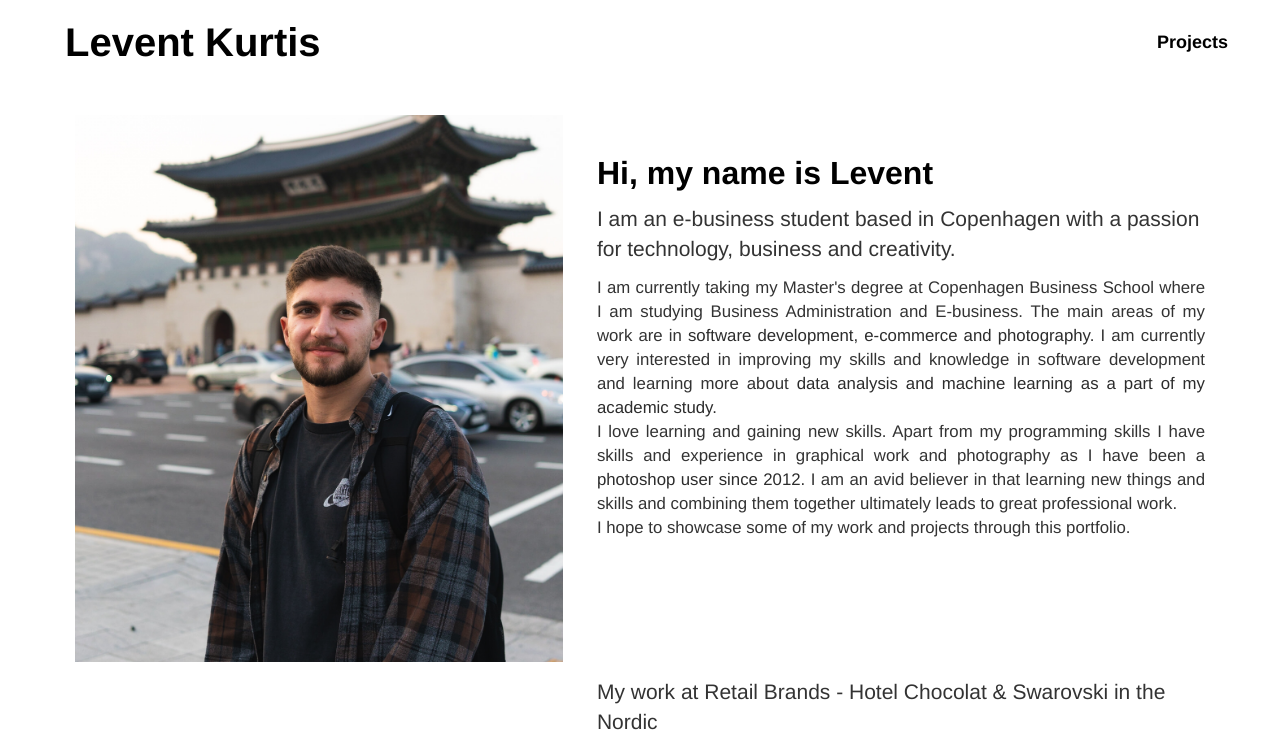
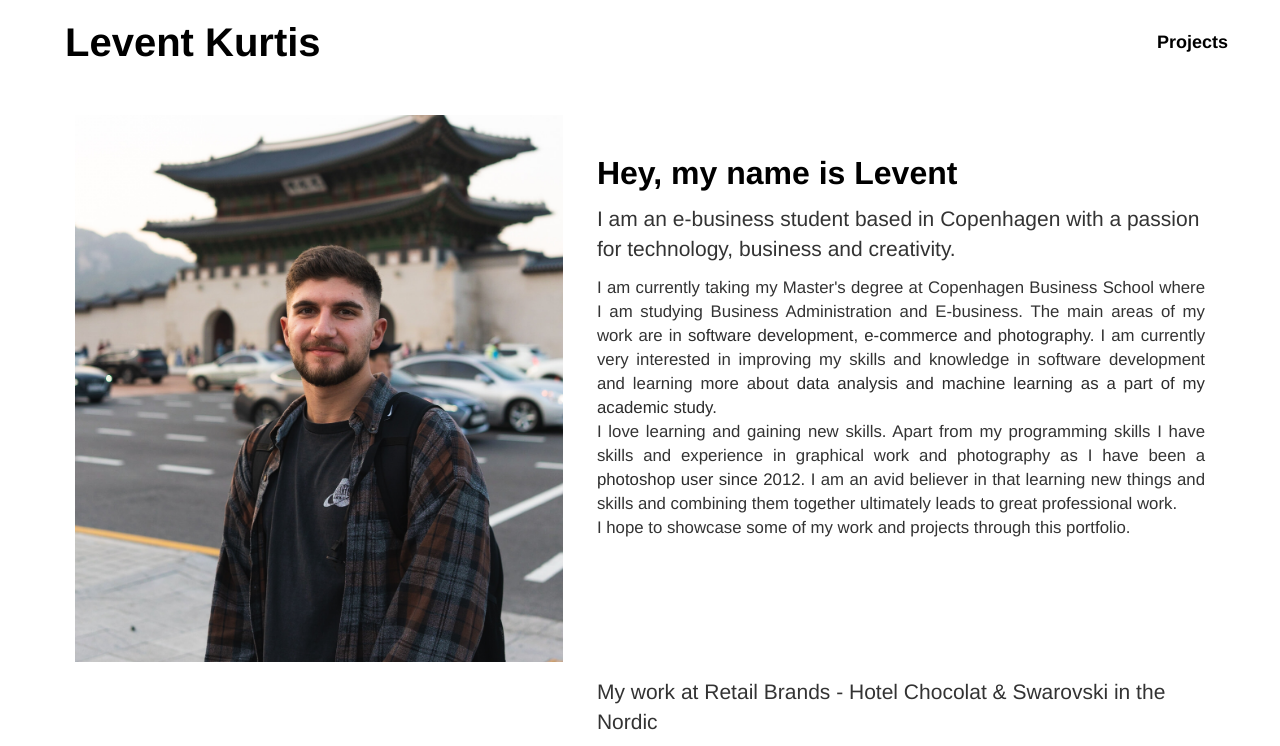
Before and after one commit to levkurtis/dev-website, a plain HTML site: page index.html in a window 1280 px wide. Shown: the top 746 px of the page. Drawn offline with nearby package versions, Linux system fonts and the light colour scheme; a script that the page names is missing.

Commit message:
Changes to text

```diff
--- a/index.html
+++ b/index.html
@@ -34,7 +34,7 @@
         </div>
         <div class="context1">
           <div class="intro">
-            <h1>Hi, my name is Levent</h1>
+            <h1>Hey, my name is Levent</h1>
             <h2>
               I am an e-business student based in Copen&shy;hagen with a
               pas&shy;sion for tech&shy;nology, business and
```
